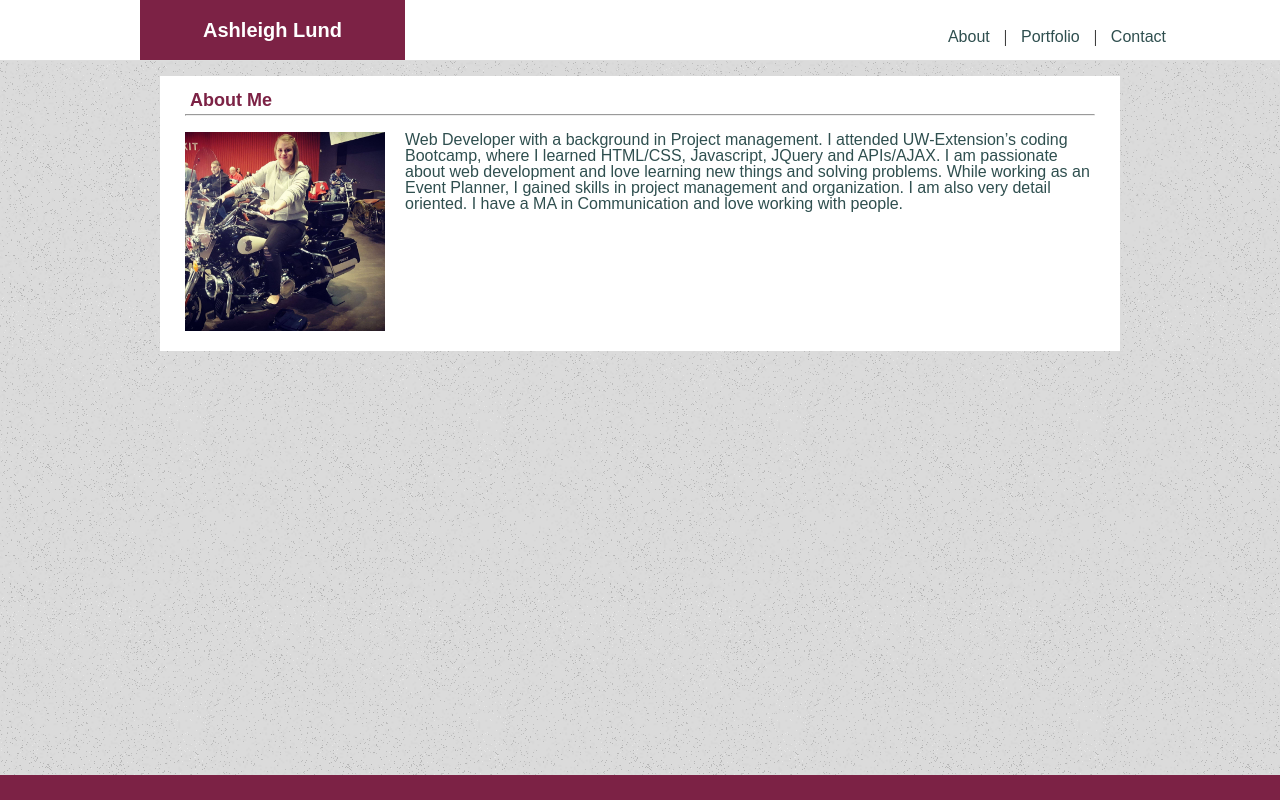
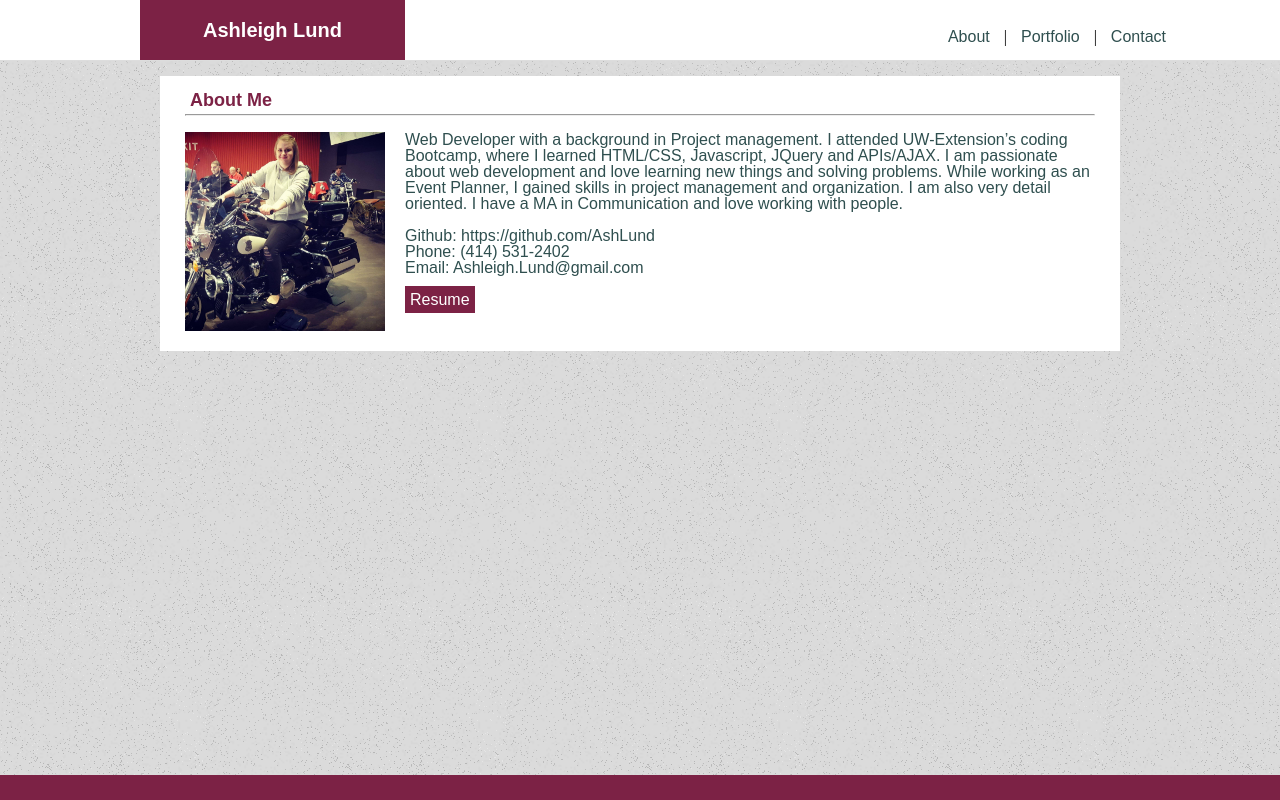
Before and after one commit to AshLund/new_portfolio, a plain HTML site: page index.html in a window 1280 px wide. Drawn offline with Linux system fonts and the light colour scheme.

Commit message:
added resume

```diff
--- a/assets/css/style.css
+++ b/assets/css/style.css
@@ -62,6 +62,18 @@ li a {
 a {
     text-decoration: none;
     color: white;
+}
+
+#resume {
+    color: white;
+    background-color: #7c2245;
+    padding: 5px;
+    font-family:'Arial', 'Helvetica Neue', Helvetica, sans-serif;
+}
+
+#all {
+    color: darkslategray;
+    font-family:'Arial', 'Helvetica Neue', Helvetica, sans-serif;
 }
 
 li:hover {
--- a/index.html
+++ b/index.html
@@ -36,6 +36,14 @@
 
         <p>  Web Developer with a background in Project management. I attended UW-Extension’s coding Bootcamp, where I learned HTML/CSS, Javascript, JQuery and APIs/AJAX. I am passionate about web development and love learning new things and solving problems. While working as an Event Planner, I gained skills in project management and organization. I am also very detail oriented. I have a MA in Communication and love working with people.  </p>
 
+        <br>
+ <a id="all" href="https://github.com/AshLund" target= "blank"> Github: https://github.com/AshLund </a>
+   <p>  Phone: (414) 531-2402 <br> </p>
+  <p> Email: Ashleigh.Lund@gmail.com <br> </p>
+    <br>
+    <a id="resume" href="assets/resume/LundResumeWebDevelopment.pdf"> Resume </a>
+
+
 <br>
 
 
```
Also changed, not shown: 1 other file.
